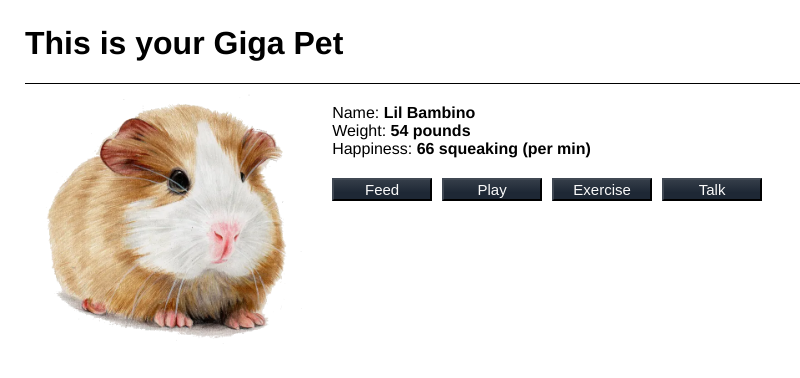
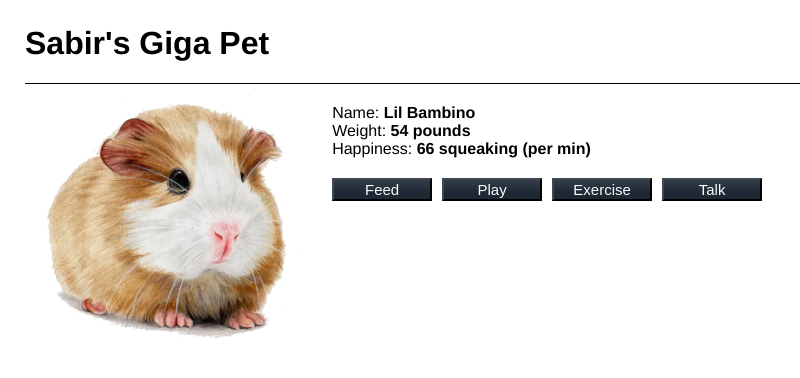
Before and after one commit to sabirgaibovstudent/26-Fall-Comp-384-Project2, a plain HTML site: page index.html in a window 1280 px wide. Shown: the whole page, without its empty margins (0-800 px from the left). Drawn offline with nearby package versions, Linux system fonts and the light colour scheme.

Commit message:
changed index html to show my name giga pet

```diff
--- a/index.html
+++ b/index.html
@@ -13,7 +13,7 @@
   <body>
     <header>
       <h1>
-        This is your Giga Pet
+        Sabir's Giga Pet
       </h1>
     </header>
 
```
